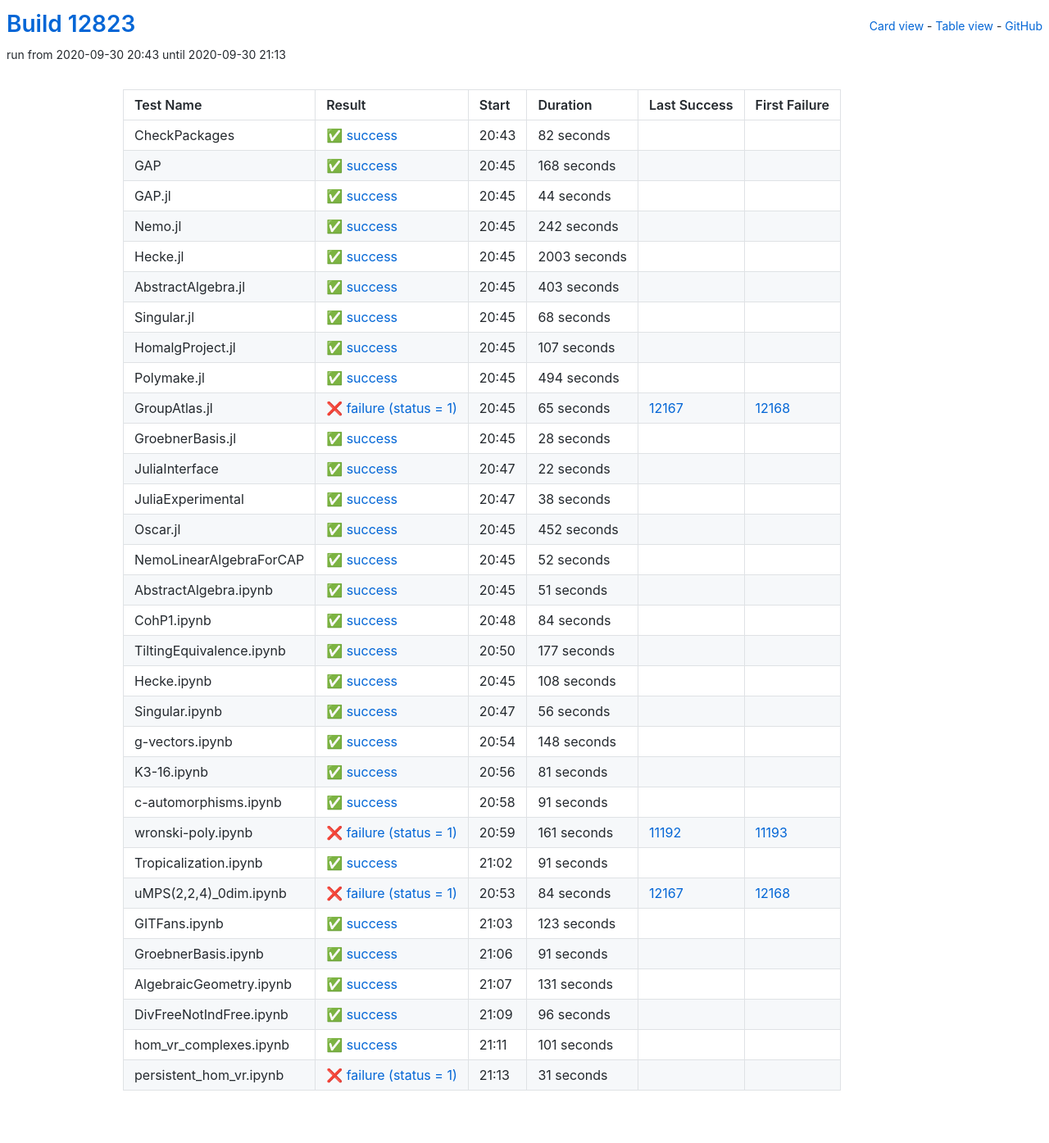
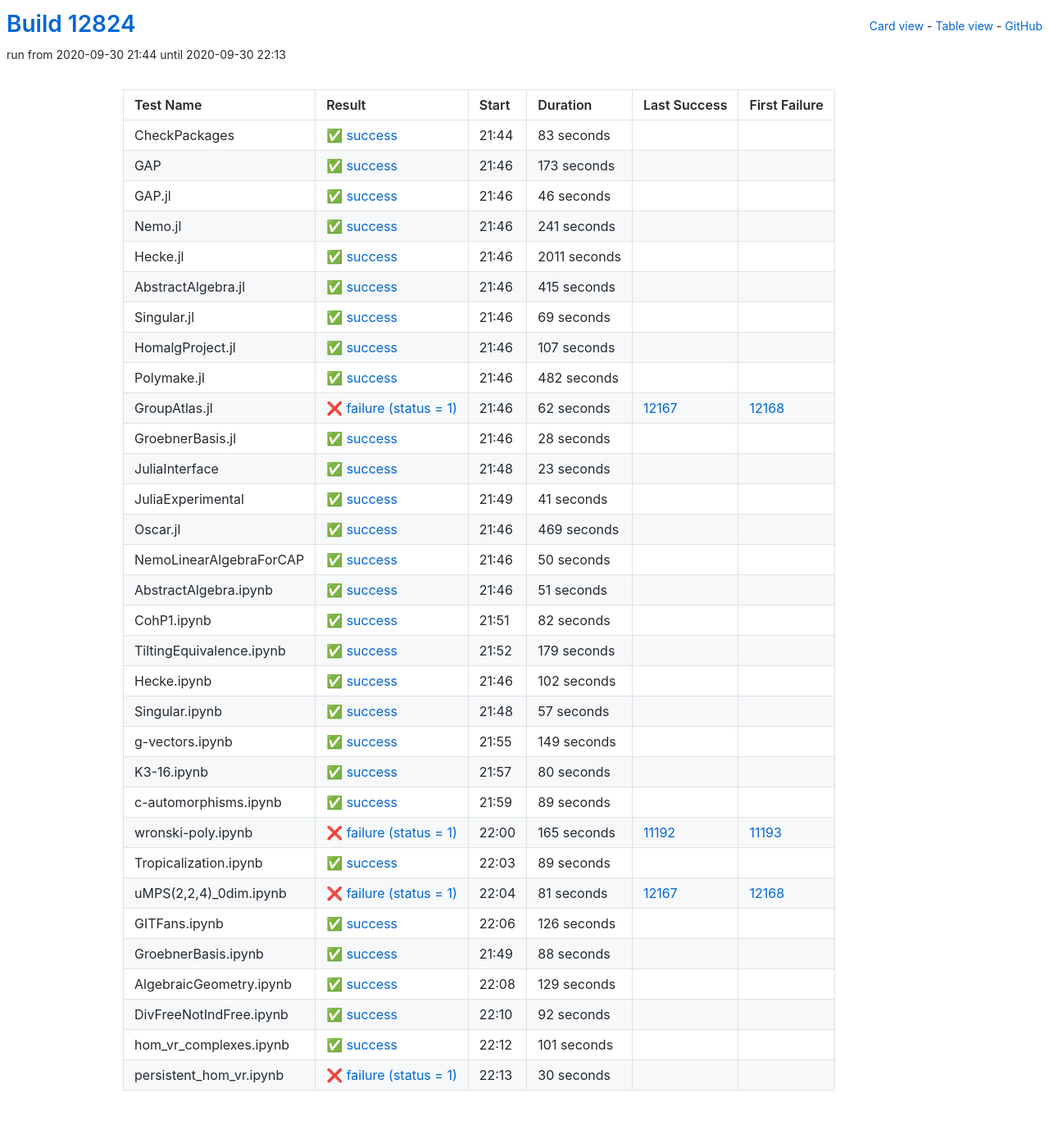
Before and after one commit to oscar-system/oscar-ci-status, a Jekyll site: the page built from table.html, in a window 1280 px wide. Shown: the whole page at 82% size. Built offline with Jekyll 4.4.1, drawn with Linux system fonts in a browser that asks for light colours.

Commit message:
Build #12824

```diff
--- a/_data/ci.yml
+++ b/_data/ci.yml
@@ -1,6 +1,6 @@
 ---
-build: 12823
-build_url: https://oscarci.mathematik.uni-kl.de/job/oscar/12823/
+build: 12824
+build_url: https://oscarci.mathematik.uni-kl.de/job/oscar/12824/
 job: oscar
 organization: oscar-system
 repo: oscar-ci-status
@@ -8,92 +8,92 @@
 tests:
 - name: CheckPackages
   id: checkpackages
-  log: https://oscarci.mathematik.uni-kl.de/job/oscar/12823/artifact/logs/build-12823/CheckPackages.log
-  start: 2020-09-30 20:43
+  log: https://oscarci.mathematik.uni-kl.de/job/oscar/12824/artifact/logs/build-12824/CheckPackages.log
+  start: 2020-09-30 21:44
   success: true
   exitcode: 0
   status: success
-  duration: 82
+  duration: 83
   last_success: false
   last_success_url:
   first_failure: false
   first_failure_url:
 - name: GAP
   id: gap
-  log: https://oscarci.mathematik.uni-kl.de/job/oscar/12823/artifact/logs/build-12823/GAP.log
-  start: 2020-09-30 20:45
+  log: https://oscarci.mathematik.uni-kl.de/job/oscar/12824/artifact/logs/build-12824/GAP.log
+  start: 2020-09-30 21:46
   success: true
   exitcode: 0
   status: success
-  duration: 168
+  duration: 173
   last_success: false
   last_success_url:
   first_failure: false
   first_failure_url:
 - name: GAP.jl
   id: gap-jl
-  log: https://oscarci.mathematik.uni-kl.de/job/oscar/12823/artifact/logs/build-12823/GAP.jl.log
-  start: 2020-09-30 20:45
+  log: https://oscarci.mathematik.uni-kl.de/job/oscar/12824/artifact/logs/build-12824/GAP.jl.log
+  start: 2020-09-30 21:46
   success: true
   exitcode: 0
   status: success
-  duration: 44
+  duration: 46
   last_success: false
   last_success_url:
   first_failure: false
   first_failure_url:
 - name: Nemo.jl
   id: nemo-jl
-  log: https://oscarci.mathematik.uni-kl.de/job/oscar/12823/artifact/logs/build-12823/Nemo.jl.log
-  start: 2020-09-30 20:45
+  log: https://oscarci.mathematik.uni-kl.de/job/oscar/12824/artifact/logs/build-12824/Nemo.jl.log
+  start: 2020-09-30 21:46
   success: true
   exitcode: 0
   status: success
-  duration: 242
+  duration: 241
   last_success: false
   last_success_url:
   first_failure: false
   first_failure_url:
 - name: Hecke.jl
   id: hecke-jl
-  log: https://oscarci.mathematik.uni-kl.de/job/oscar/12823/artifact/logs/build-12823/Hecke.jl.log
-  start: 2020-09-30 20:45
+  log: https://oscarci.mathematik.uni-kl.de/job/oscar/12824/artifact/logs/build-12824/Hecke.jl.log
+  start: 2020-09-30 21:46
   success: true
   exitcode: 0
   status: success
-  duration: 2003
+  duration: 2011
   last_success: false
   last_success_url:
   first_failure: false
   first_failure_url:
 - name: AbstractAlgebra.jl
   id: abstractalgebra-jl
-  log: https://oscarci.mathematik.uni-kl.de/job/oscar/12823/artifact/logs/build-12823/AbstractAlgebra.jl.log
-  start: 2020-09-30 20:45
+  log: https://oscarci.mathematik.uni-kl.de/job/oscar/12824/artifact/logs/build-12824/AbstractAlgebra.jl.log
+  start: 2020-09-30 21:46
   success: true
   exitcode: 0
   status: success
-  duration: 403
+  duration: 415
   last_success: false
   last_success_url:
   first_failure: false
   first_failure_url:
 - name: Singular.jl
   id: singular-jl
-  log: https://oscarci.mathematik.uni-kl.de/job/oscar/12823/artifact/logs/build-12823/Singular.jl.log
-  start: 2020-09-30 20:45
+  log: https://oscarci.mathematik.uni-kl.de/job/oscar/12824/artifact/logs/build-12824/Singular.jl.log
+  start: 2020-09-30 21:46
   success: true
   exitcode: 0
   status: success
-  duration: 68
+  duration: 69
   last_success: false
   last_success_url:
   first_failure: false
   first_failure_url:
 - name: HomalgProject.jl
   id: homalgproject-jl
-  log: https://oscarci.mathematik.uni-kl.de/job/oscar/12823/artifact/logs/build-12823/HomalgProject.jl.log
-  start: 2020-09-30 20:45
+  log: https://oscarci.mathematik.uni-kl.de/job/oscar/12824/artifact/logs/build-12824/HomalgProject.jl.log
+  start: 2020-09-30 21:46
   success: true
   exitcode: 0
   status: success
@@ -104,32 +104,32 @@
   first_failure_url:
 - name: Polymake.jl
   id: polymake-jl
-  log: https://oscarci.mathematik.uni-kl.de/job/oscar/12823/artifact/logs/build-12823/Polymake.jl.log
-  start: 2020-09-30 20:45
+  log: https://oscarci.mathematik.uni-kl.de/job/oscar/12824/artifact/logs/build-12824/Polymake.jl.log
+  start: 2020-09-30 21:46
   success: true
   exitcode: 0
   status: success
-  duration: 494
+  duration: 482
   last_success: false
   last_success_url:
   first_failure: false
   first_failure_url:
 - name: GroupAtlas.jl
   id: groupatlas-jl
-  log: https://oscarci.mathematik.uni-kl.de/job/oscar/12823/artifact/logs/build-12823/GroupAtlas.jl.log
-  start: 2020-09-30 20:45
+  log: https://oscarci.mathematik.uni-kl.de/job/oscar/12824/artifact/logs/build-12824/GroupAtlas.jl.log
+  start: 2020-09-30 21:46
   success: false
   exitcode: 1
   status: failure
-  duration: 65
+  duration: 62
   last_success: 12167
   last_success_url: https://oscarci.mathematik.uni-kl.de/job/oscar/12167/
   first_failure: 12168
   first_failure_url: https://oscarci.mathematik.uni-kl.de/job/oscar/12168/
 - name: GroebnerBasis.jl
   id: groebnerbasis-jl
-  log: https://oscarci.mathematik.uni-kl.de/job/oscar/12823/artifact/logs/build-12823/GroebnerBasis.jl.log
-  start: 2020-09-30 20:45
+  log: https://oscarci.mathematik.uni-kl.de/job/oscar/12824/artifact/logs/build-12824/GroebnerBasis.jl.log
+  start: 2020-09-30 21:46
   success: true
   exitcode: 0
   status: success
@@ -140,56 +140,56 @@
   first_failure_url:
 - name: JuliaInterface
   id: juliainterface
-  log: https://oscarci.mathematik.uni-kl.de/job/oscar/12823/artifact/logs/build-12823/JuliaInterface.log
-  start: 2020-09-30 20:47
+  log: https://oscarci.mathematik.uni-kl.de/job/oscar/12824/artifact/logs/build-12824/JuliaInterface.log
+  start: 2020-09-30 21:48
   success: true
   exitcode: 0
   status: success
-  duration: 22
+  duration: 23
   last_success: false
   last_success_url:
   first_failure: false
   first_failure_url:
 - name: JuliaExperimental
   id: juliaexperimental
-  log: https://oscarci.mathematik.uni-kl.de/job/oscar/12823/artifact/logs/build-12823/JuliaExperimental.log
-  start: 2020-09-30 20:47
+  log: https://oscarci.mathematik.uni-kl.de/job/oscar/12824/artifact/logs/build-12824/JuliaExperimental.log
+  start: 2020-09-30 21:49
   success: true
   exitcode: 0
   status: success
-  duration: 38
+  duration: 41
   last_success: false
   last_success_url:
   first_failure: false
   first_failure_url:
 - name: Oscar.jl
   id: oscar-jl
-  log: https://oscarci.mathematik.uni-kl.de/job/oscar/12823/artifact/logs/build-12823/Oscar.jl.log
-  start: 2020-09-30 20:45
+  log: https://oscarci.mathematik.uni-kl.de/job/oscar/12824/artifact/logs/build-12824/Oscar.jl.log
+  start: 2020-09-30 21:46
   success: true
   exitcode: 0
   status: success
-  duration: 452
+  duration: 469
   last_success: false
   last_success_url:
   first_failure: false
   first_failure_url:
 - name: NemoLinearAlgebraForCAP
   id: nemolinearalgebraforcap
-  log: https://oscarci.mathematik.uni-kl.de/job/oscar/12823/artifact/logs/build-12823/NemoLinearAlgebraForCAP.log
-  start: 2020-09-30 20:45
+  log: https://oscarci.mathematik.uni-kl.de/job/oscar/12824/artifact/logs/build-12824/NemoLinearAlgebraForCAP.log
+  start: 2020-09-30 21:46
   success: true
   exitcode: 0
   status: success
-  duration: 52
+  duration: 50
   last_success: false
   last_success_url:
   first_failure: false
   first_failure_url:
 - name: AbstractAlgebra.ipynb
   id: abstractalgebra-ipynb
-  log: https://oscarci.mathematik.uni-kl.de/job/oscar/12823/artifact/logs/build-12823/AbstractAlgebra.ipynb.log
-  start: 2020-09-30 20:45
+  log: https://oscarci.mathematik.uni-kl.de/job/oscar/12824/artifact/logs/build-12824/AbstractAlgebra.ipynb.log
+  start: 2020-09-30 21:46
   success: true
   exitcode: 0
   status: success
@@ -200,176 +200,176 @@
   first_failure_url:
 - name: CohP1.ipynb
   id: cohp1-ipynb
-  log: https://oscarci.mathematik.uni-kl.de/job/oscar/12823/artifact/logs/build-12823/CohP1.ipynb.log
-  start: 2020-09-30 20:48
+  log: https://oscarci.mathematik.uni-kl.de/job/oscar/12824/artifact/logs/build-12824/CohP1.ipynb.log
+  start: 2020-09-30 21:51
   success: true
   exitcode: 0
   status: success
-  duration: 84
+  duration: 82
   last_success: false
   last_success_url:
   first_failure: false
   first_failure_url:
 - name: TiltingEquivalence.ipynb
   id: tiltingequivalence-ipynb
-  log: https://oscarci.mathematik.uni-kl.de/job/oscar/12823/artifact/logs/build-12823/TiltingEquivalence.ipynb.log
-  start: 2020-09-30 20:50
+  log: https://oscarci.mathematik.uni-kl.de/job/oscar/12824/artifact/logs/build-12824/TiltingEquivalence.ipynb.log
+  start: 2020-09-30 21:52
   success: true
   exitcode: 0
   status: success
-  duration: 177
+  duration: 179
   last_success: false
   last_success_url:
   first_failure: false
   first_failure_url:
 - name: Hecke.ipynb
   id: hecke-ipynb
-  log: https://oscarci.mathematik.uni-kl.de/job/oscar/12823/artifact/logs/build-12823/Hecke.ipynb.log
-  start: 2020-09-30 20:45
+  log: https://oscarci.mathematik.uni-kl.de/job/oscar/12824/artifact/logs/build-12824/Hecke.ipynb.log
+  start: 2020-09-30 21:46
   success: true
   exitcode: 0
   status: success
-  duration: 108
+  duration: 102
   last_success: false
   last_success_url:
   first_failure: false
   first_failure_url:
 - name: Singular.ipynb
   id: singular-ipynb
-  log: https://oscarci.mathematik.uni-kl.de/job/oscar/12823/artifact/logs/build-12823/Singular.ipynb.log
-  start: 2020-09-30 20:47
+  log: https://oscarci.mathematik.uni-kl.de/job/oscar/12824/artifact/logs/build-12824/Singular.ipynb.log
+  start: 2020-09-30 21:48
   success: true
   exitcode: 0
   status: success
-  duration: 56
+  duration: 57
   last_success: false
   last_success_url:
   first_failure: false
   first_failure_url:
 - name: g-vectors.ipynb
   id: g-vectors-ipynb
-  log: https://oscarci.mathematik.uni-kl.de/job/oscar/12823/artifact/logs/build-12823/g-vectors.ipynb.log
-  start: 2020-09-30 20:54
+  log: https://oscarci.mathematik.uni-kl.de/job/oscar/12824/artifact/logs/build-12824/g-vectors.ipynb.log
+  start: 2020-09-30 21:55
   success: true
   exitcode: 0
   status: success
-  duration: 148
+  duration: 149
   last_success: false
   last_success_url:
   first_failure: false
   first_failure_url:
 - name: K3-16.ipynb
   id: k3-16-ipynb
-  log: https://oscarci.mathematik.uni-kl.de/job/oscar/12823/artifact/logs/build-12823/K3-16.ipynb.log
-  start: 2020-09-30 20:56
+  log: https://oscarci.mathematik.uni-kl.de/job/oscar/12824/artifact/logs/build-12824/K3-16.ipynb.log
+  start: 2020-09-30 21:57
   success: true
   exitcode: 0
   status: success
-  duration: 81
+  duration: 80
   last_success: false
   last_success_url:
   first_failure: false
   first_failure_url:
 - name: c-automorphisms.ipynb
   id: c-automorphisms-ipynb
-  log: https://oscarci.mathematik.uni-kl.de/job/oscar/12823/artifact/logs/build-12823/c-automorphisms.ipynb.log
-  start: 2020-09-30 20:58
+  log: https://oscarci.mathematik.uni-kl.de/job/oscar/12824/artifact/logs/build-12824/c-automorphisms.ipynb.log
+  start: 2020-09-30 21:59
   success: true
   exitcode: 0
   status: success
-  duration: 91
+  duration: 89
   last_success: false
   last_success_url:
   first_failure: false
   first_failure_url:
 - name: wronski-poly.ipynb
   id: wronski-poly-ipynb
-  log: https://oscarci.mathematik.uni-kl.de/job/oscar/12823/artifact/logs/build-12823/wronski-poly.ipynb.log
-  start: 2020-09-30 20:59
+  log: https://oscarci.mathematik.uni-kl.de/job/oscar/12824/artifact/logs/build-12824/wronski-poly.ipynb.log
+  start: 2020-09-30 22:00
   success: false
   exitcode: 1
   status: failure
-  duration: 161
+  duration: 165
   last_success: 11192
   last_success_url: https://oscarci.mathematik.uni-kl.de/job/oscar/11192/
   first_failure: 11193
   first_failure_url: https://oscarci.mathematik.uni-kl.de/job/oscar/11193/
 - name: Tropicalization.ipynb
   id: tropicalization-ipynb
-  log: https://oscarci.mathematik.uni-kl.de/job/oscar/12823/artifact/logs/build-12823/Tropicalization.ipynb.log
-  start: 2020-09-30 21:02
+  log: https://oscarci.mathematik.uni-kl.de/job/oscar/12824/artifact/logs/build-12824/Tropicalization.ipynb.log
+  start: 2020-09-30 22:03
   success: true
   exitcode: 0
   status: success
-  duration: 91
+  duration: 89
   last_success: false
   last_success_url:
   first_failure: false
   first_failure_url:
 - name: uMPS(2,2,4)_0dim.ipynb
   id: umps-2-2-4-0dim-ipynb
-  log: https://oscarci.mathematik.uni-kl.de/job/oscar/12823/artifact/logs/build-12823/uMPS-2-2-4-_0dim.ipynb.log
-  start: 2020-09-30 20:53
+  log: https://oscarci.mathematik.uni-kl.de/job/oscar/12824/artifact/logs/build-12824/uMPS-2-2-4-_0dim.ipynb.log
+  start: 2020-09-30 22:04
   success: false
   exitcode: 1
   status: failure
-  duration: 84
+  duration: 81
   last_success: 12167
   last_success_url: https://oscarci.mathematik.uni-kl.de/job/oscar/12167/
   first_failure: 12168
   first_failure_url: https://oscarci.mathematik.uni-kl.de/job/oscar/12168/
 - name: GITFans.ipynb
   id: gitfans-ipynb
-  log: https://oscarci.mathematik.uni-kl.de/job/oscar/12823/artifact/logs/build-12823/GITFans.ipynb.log
-  start: 2020-09-30 21:03
+  log: https://oscarci.mathematik.uni-kl.de/job/oscar/12824/artifact/logs/build-12824/GITFans.ipynb.log
+  start: 2020-09-30 22:06
   success: true
   exitcode: 0
   status: success
-  duration: 123
+  duration: 126
   last_success: false
   last_success_url:
   first_failure: false
   first_failure_url:
 - name: GroebnerBasis.ipynb
   id: groebnerbasis-ipynb
-  log: https://oscarci.mathematik.uni-kl.de/job/oscar/12823/artifact/logs/build-12823/GroebnerBasis.ipynb.log
-  start: 2020-09-30 21:06
+  log: https://oscarci.mathematik.uni-kl.de/job/oscar/12824/artifact/logs/build-12824/GroebnerBasis.ipynb.log
+  start: 2020-09-30 21:49
   success: true
   exitcode: 0
   status: success
-  duration: 91
+  duration: 88
   last_success: false
   last_success_url:
   first_failure: false
   first_failure_url:
 - name: AlgebraicGeometry.ipynb
   id: algebraicgeometry-ipynb
-  log: https://oscarci.mathematik.uni-kl.de/job/oscar/12823/artifact/logs/build-12823/AlgebraicGeometry.ipynb.log
-  start: 2020-09-30 21:07
+  log: https://oscarci.mathematik.uni-kl.de/job/oscar/12824/artifact/logs/build-12824/AlgebraicGeometry.ipynb.log
+  start: 2020-09-30 22:08
   success: true
   exitcode: 0
   status: success
-  duration: 131
+  duration: 129
   last_success: false
   last_success_url:
   first_failure: false
   first_failure_url:
 - name: DivFreeNotIndFree.ipynb
   id: divfreenotindfree-ipynb
-  log: https://oscarci.mathematik.uni-kl.de/job/oscar/12823/artifact/logs/build-12823/DivFreeNotIndFree.ipynb.log
-  start: 2020-09-30 21:09
+  log: https://oscarci.mathematik.uni-kl.de/job/oscar/12824/artifact/logs/build-12824/DivFreeNotIndFree.ipynb.log
+  start: 2020-09-30 22:10
   success: true
   exitcode: 0
   status: success
-  duration: 96
+  duration: 92
   last_success: false
   last_success_url:
   first_failure: false
   first_failure_url:
 - name: hom_vr_complexes.ipynb
   id: hom-vr-complexes-ipynb
-  log: https://oscarci.mathematik.uni-kl.de/job/oscar/12823/artifact/logs/build-12823/hom_vr_complexes.ipynb.log
-  start: 2020-09-30 21:11
+  log: https://oscarci.mathematik.uni-kl.de/job/oscar/12824/artifact/logs/build-12824/hom_vr_complexes.ipynb.log
+  start: 2020-09-30 22:12
   success: true
   exitcode: 0
   status: success
@@ -380,12 +380,12 @@
   first_failure_url:
 - name: persistent_hom_vr.ipynb
   id: persistent-hom-vr-ipynb
-  log: https://oscarci.mathematik.uni-kl.de/job/oscar/12823/artifact/logs/build-12823/persistent_hom_vr.ipynb.log
-  start: 2020-09-30 21:13
+  log: https://oscarci.mathematik.uni-kl.de/job/oscar/12824/artifact/logs/build-12824/persistent_hom_vr.ipynb.log
+  start: 2020-09-30 22:13
   success: false
   exitcode: 1
   status: failure
-  duration: 31
+  duration: 30
   last_success: false
   last_success_url:
   first_failure: false
```
Also changed, not shown: README.md.
